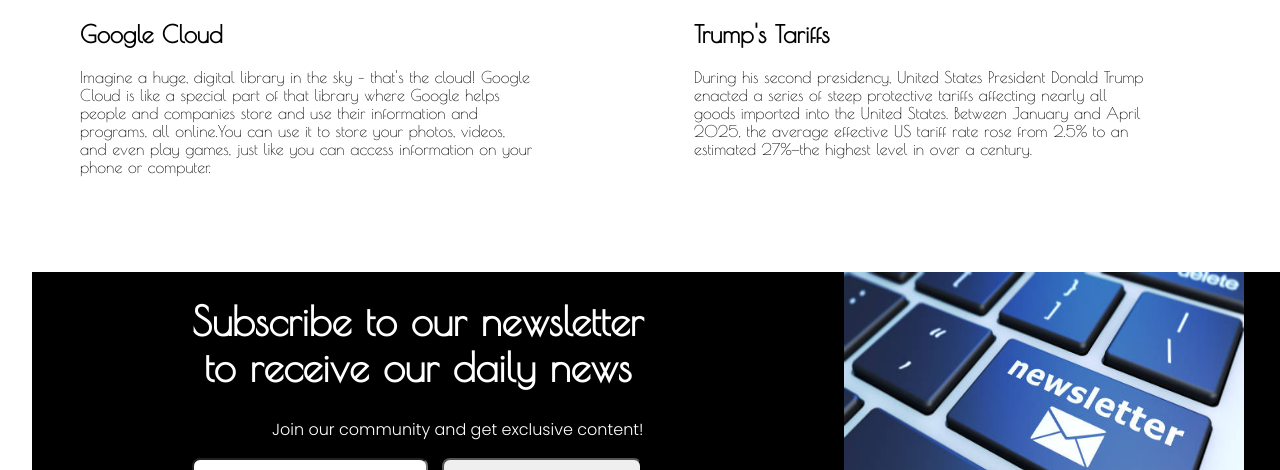
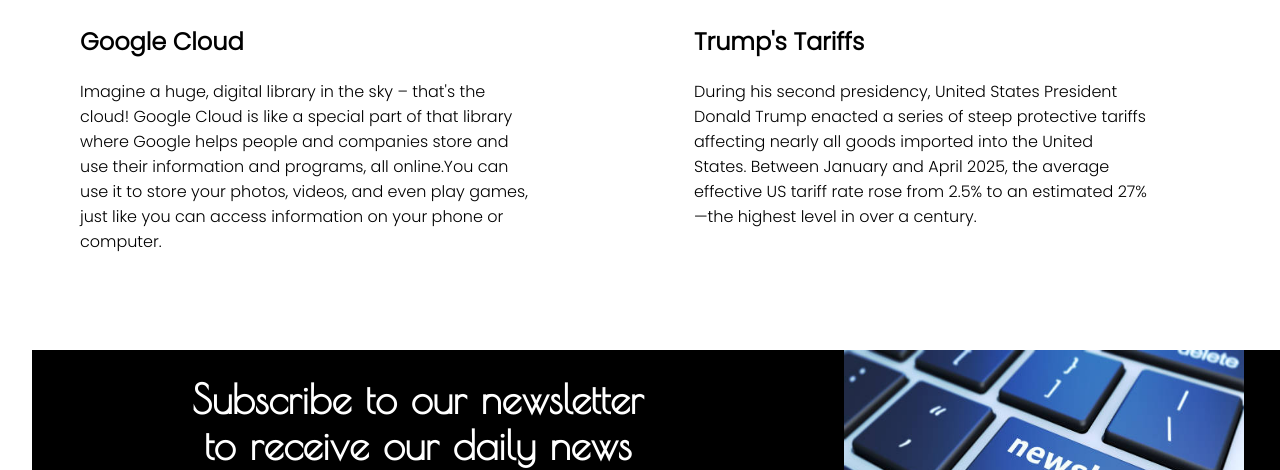
Before and after one commit to QueenCarine/news-page, a plain HTML site: page index.html in a window 1280 px wide. Shown: the part 948-1418 px from the top of the page. Drawn offline with Linux system fonts and the light colour scheme; a script that the page names is missing.

Commit message:
Page changes

```diff
--- a/style.css
+++ b/style.css
@@ -36,7 +36,7 @@ header p{
     align-content:space-around;
     gap: 20vh;
     margin-left: 10vh;
-    font-family: poiret;
+    font-family: poppins;
 }
 .newsletter{
     background-color: black;
```
